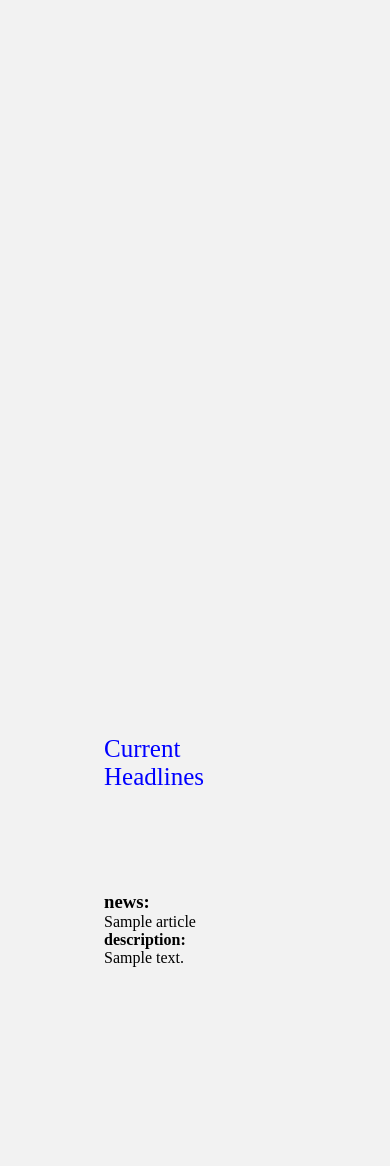
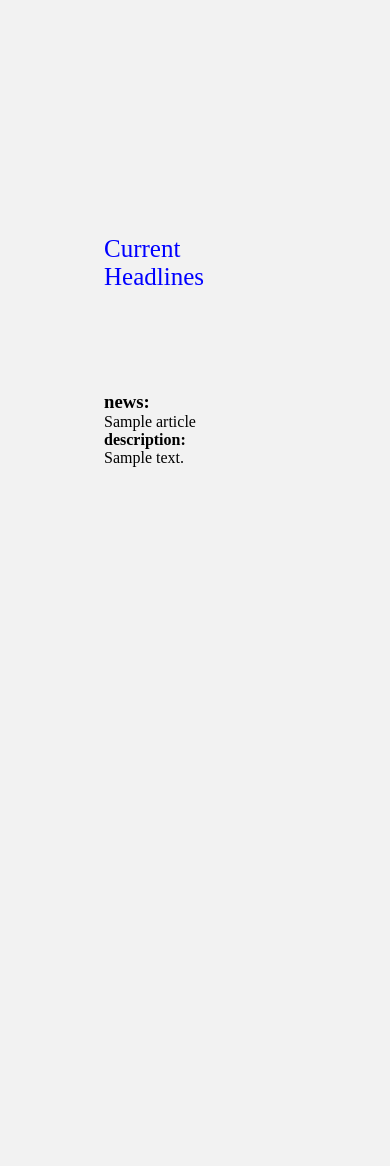
Before and after one commit to DeepCoomer/Einspector, a Django app: page / in a window 390 px wide; the page is wider, and only the part inside the window is pictured. Shown: the part 5118-6284 px from the top of that part. Run offline with Django 3.2, Linux system fonts and the light colour scheme; tables that the repository leaves empty hold one stand-in row (values such as "Sample post"); a database or web service that is not in the repository returns one stand-in record (values such as "Sample title"); data that the repository does not hold is empty; some libraries are stand-ins or nearby versions.

Commit message:
Final Commit

```diff
--- a/templates/index.html
+++ b/templates/index.html
@@ -320,13 +320,13 @@
 
             #aboutnews {
                 background-color: #f2f2f2;
-                height: 8000px;
+                height: 9500px;
             }
 
             #aboutnews div.parasnews {
                 display: inline-block;
                 position: relative;
-                top: 4500px;
+                top: 4000px;
                 padding: 0px 65px;
             }
 
```
